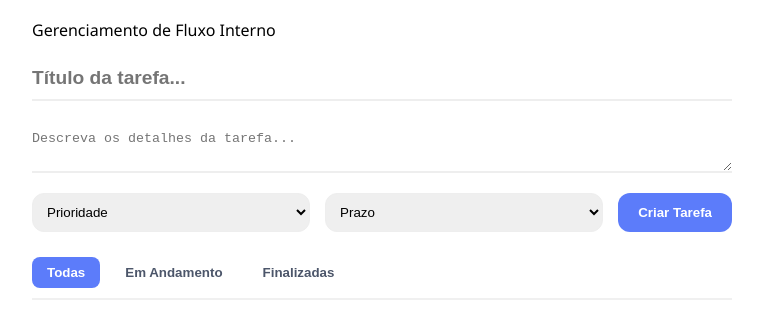
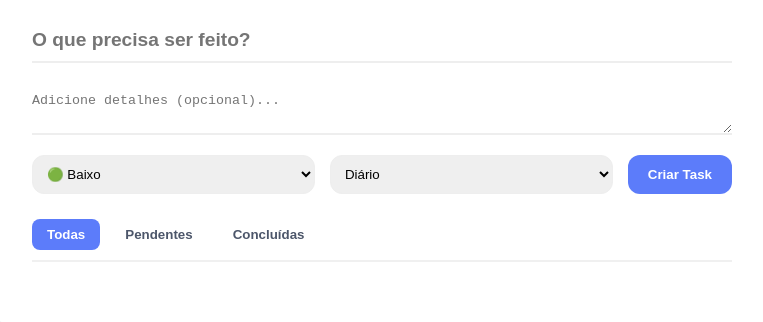
Before and after one commit to PsyFlyTH/to-do-app, a plain HTML site: page index.html in a window 1280 px wide. Shown: the part 147-469 px from the top of the page, without its empty margins (258-1021 px from the left). Drawn offline with Linux system fonts and the light colour scheme.

Commit message:
Update index.html

```diff
--- a/index.html
+++ b/index.html
@@ -3,7 +3,7 @@
 <head>
     <meta charset="UTF-8">
     <meta name="viewport" content="width=device-width, initial-scale=1.0">
-    <title>Task Flow - Empresa X</title>
+    <title>TaskFlow Pro - Empresa X</title>
     <link rel="stylesheet" href="style.css">
 </head>
 <body>
@@ -11,46 +11,45 @@
     <main>
         <header>
             <h1>Task<span>Flow</span></h1>
-            <p>Gerenciamento de Fluxo Interno</p>
+            <p id="data-atual"></p>
         </header>
 
         <section id="entrada-tarefa">
             <form id="form-tarefa">
-                <input type="text" id="titulo" placeholder="Título da tarefa..." required>
-                <textarea id="descricao" placeholder="Descreva os detalhes da tarefa..."></textarea>
+                <input type="text" id="titulo" placeholder="O que precisa ser feito?" required maxlength="50">
+                <textarea id="descricao" placeholder="Adicione detalhes (opcional)..." rows="2"></textarea>
 
                 <div class="controls">
                     <select id="prioridade" required>
-                        <option value="" disabled selected>Prioridade</option>
-                        <option value="1">Nível 1 (Crítico)</option>
-                        <option value="2">Nível 2 (Alto)</option>
-                        <option value="3">Nível 3 (Médio)</option>
-                        <option value="4">Nível 4 (Baixo)</option>
+                        <option value="1">🔴 Crítico</option>
+                        <option value="2">🟠 Alto</option>
+                        <option value="3">🔵 Médio</option>
+                        <option value="4" selected>🟢 Baixo</option>
                     </select>
 
-                    <select id="periodo" required>
-                        <option value="" disabled selected>Prazo</option>
+                    <select id="periodo">
                         <option value="diario">Diário</option>
                         <option value="semanal">Semanal</option>
                         <option value="mensal">Mensal</option>
                         <option value="anual">Anual</option>
                     </select>
 
-                    <button type="submit" id="btn-adicionar">Criar Tarefa</button>
+                    <button type="submit" id="btn-adicionar">Criar Task</button>
                 </div>
             </form>
         </section>
 
-        <div class="divider"></div>
-
         <nav class="tabs">
             <button class="tab-btn active" data-filter="todas">Todas</button>
-            <button class="tab-btn" data-filter="andamento">Em Andamento</button>
-            <button class="tab-btn" data-filter="finalizadas">Finalizadas</button>
+            <button class="tab-btn" data-filter="andamento">Pendentes</button>
+            <button class="tab-btn" data-filter="finalizadas">Concluídas</button>
         </nav>
 
         <section id="lista-container">
             <ul id="lista-tarefas"></ul>
+            <div id="empty-state" class="hidden">
+                <p>🎉 Nenhuma tarefa por aqui!</p>
+            </div>
         </section>
     </main>
 
```
